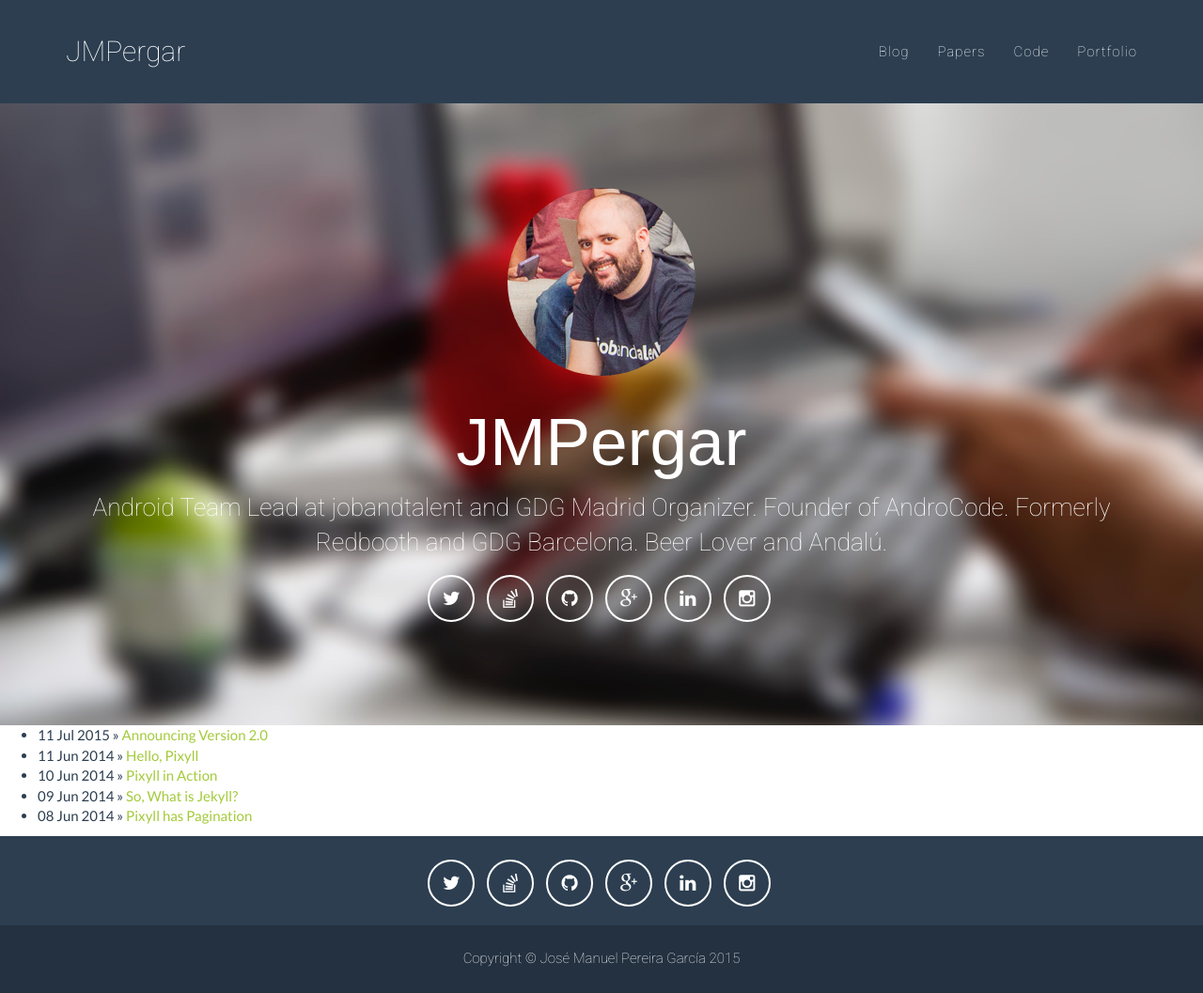
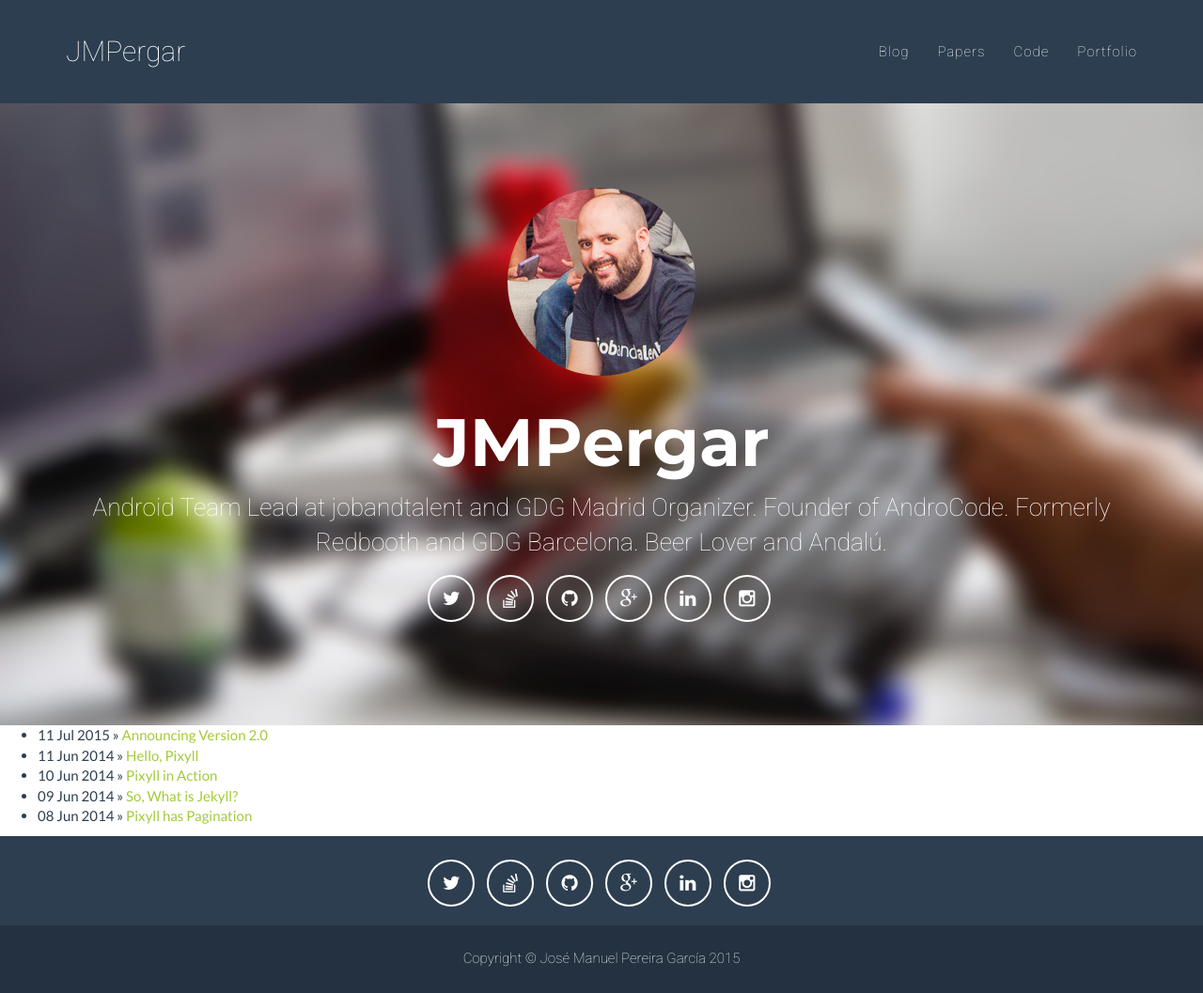
Before and after one commit to JMPergar/jmpergar.github.io, a Jekyll site: the page built from index.html, in a window 1280 px wide and 1057 px high. Shown: the whole window at 94% size. Built offline with Jekyll 4.4.1, drawn with Linux system fonts in a browser that asks for light colours.

Commit message:
Update main.css

```diff
--- a/_includes/css/main.css
+++ b/_includes/css/main.css
@@ -105,7 +105,8 @@ header img {
 
 header .intro-text .name {
     display: block;
-    font-family: 'Anton', sans-serif;
+    font-family: 'Montserrat', sans-serif;
+    font-weight: 700;
     font-size: 4.75em;
 }
 
```
